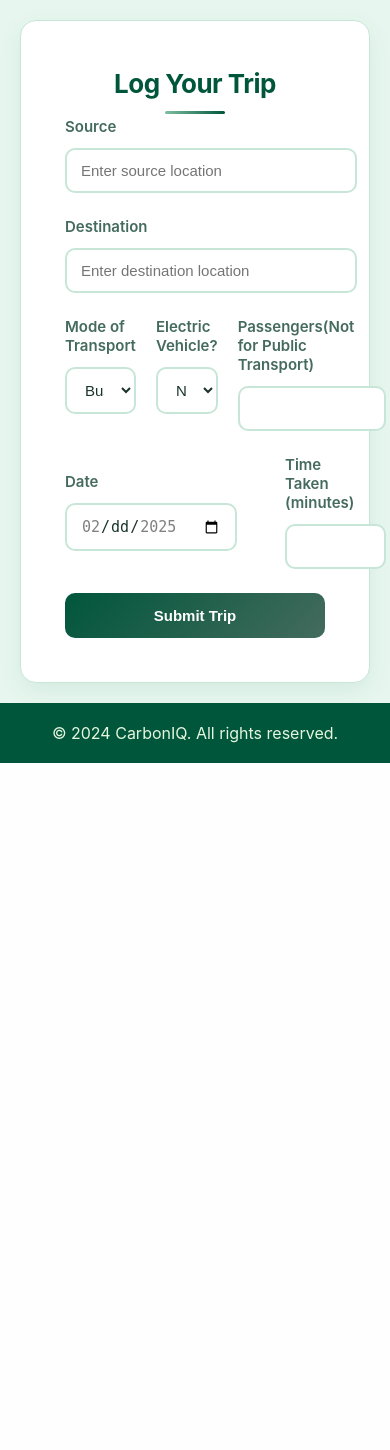
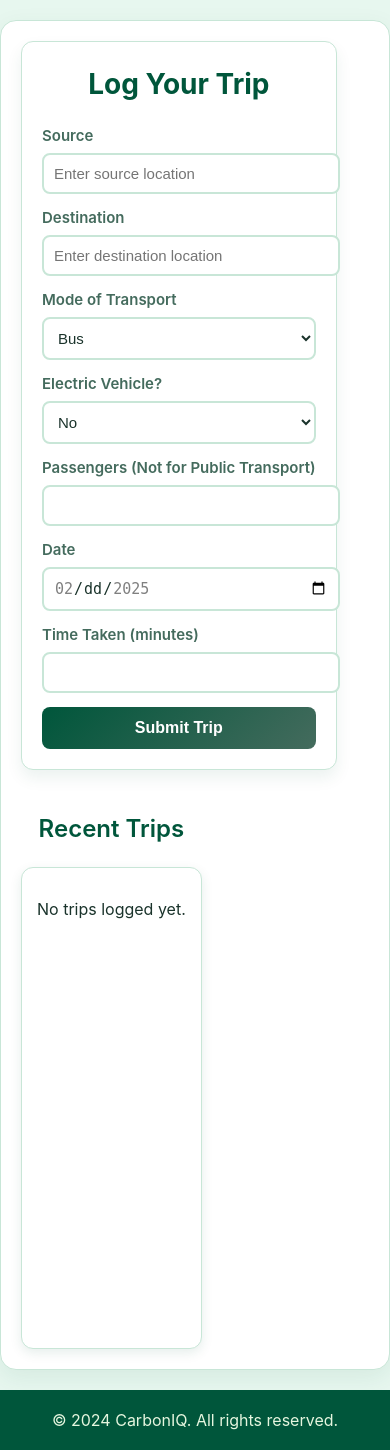
Before and after one commit to Mayank-711/CarbonIQ_Django, a Django app: page /logtrip/ in a window 390 px wide; the page is wider, and only the part inside the window is pictured. Shown: the part 102-1552 px from the top of that part. Before the commit the page ends 865 px from the top of that part, so only its background shows below. Run offline with Django 5.2, Linux system fonts and the light colour scheme; a user stored in the database is signed in; data comes from the database, SQL or seed files in the repository; both versions use the stored data as it was after the commit; parts of the project's set-up code (start-up, migrations or seed data) failed here and were passed over; some libraries are stand-ins or nearby versions.

Commit message:
messages , and little css done

```diff
--- a/static/css/logtrip.css
+++ b/static/css/logtrip.css
@@ -1,57 +1,83 @@
-
+/* Main Container */
 .container {
-            max-width: 500px;
-            margin: 5px auto;
-            padding: 20px;
+    max-width: 100%;
+    margin: 20px auto;
     background-color: #ffffff;
     border-radius: 16px;
-            box-shadow: 0 8px 24px rgba(0, 86, 59, 0.08); /* Using brand green for shadow */
-            border: 1px solid #c8e6d7; /* Using medium green for subtle border */
+    box-shadow: 0 8px 24px rgba(0, 86, 59, 0.08);
+    border: 1px solid #c8e6d7;
+    padding: 20px;
 }
 
-        h2 {
-            color: #00563B; /* Brand green */
-            text-align: center;
-            margin-bottom: 3px;
-            margin-top: 3px;
-            font-size: 32px;
-            font-weight: 700;
-            letter-spacing: -0.5px;
-            position: relative;
-            padding-bottom: 15px;
+/* Row Layout */
+.row {
+    display: flex;
+    flex-wrap: wrap;
+    gap: 20px;
+    justify-content: space-between;
+    align-items: flex-start;
 }
 
-        h2::after {
-            content: '';
-            position: absolute;
-            bottom: 0;
-            left: 50%;
-            transform: translateX(-50%);
-            width: 60px;
-            height: 3px;
-            background: linear-gradient(to right, #7fbea0, #00563B);
-            border-radius: 3px;
+/* Column Styling */
+.col-md-4 {
+    flex: 0 0 33%;
+    max-width: 33%;
+    box-sizing: border-box;
+}
+
+.col-md-8 {
+    flex: 0 0 66%;
+    max-width: 66%;
+    box-sizing: border-box;
+}
+
+/* Responsive Fix */
+@media (max-width: 768px) {
+    .col-md-4, .col-md-8 {
+        flex-basis: 100%;
+        max-width: 100%;
+    }
+
+    .row {
+        flex-direction: column;
+    }
+}
+
+/* Heading */
+.container h2 {
+    color: #00563B;
+    text-align: center;
+    margin: 5px 0 15px;
+    font-size: 28px;
+    font-weight: 700;
+    padding-bottom: 10px;
+}
+
+.container h3 {
+    color: #00563B;
+    text-align: center;
+    font-size: 24px;
+    font-weight: 600;
 }
 
 /* Form Container */
 .form-container {
-            padding: 30px;
     background-color: #ffffff;
     border-radius: 12px;
+    padding: 20px;
+    box-shadow: 0 8px 16px rgba(0, 86, 59, 0.08);
+    max-width: 100%;
+    margin: auto;
+    border: 1px solid #c8e6d7;
 }
 
 /* Labels */
 label {
     display: block;
-            margin-bottom: 12px;
     font-weight: 600;
-            color: #446b5d; /* Medium-dark green */
+    color: #446b5d;
+    margin-bottom: 8px;
     font-size: 15px;
-            transition: color 0.3s ease;
-        }
-
-        label:hover {
-            color: #00563B; /* Brand green on hover */
 }
 
 /* Input Fields */
@@ -60,91 +86,42 @@
 input[type="number"],
 select {
     width: 100%;
-            padding: 14px 16px;
-            margin-bottom: 24px;
-            border: 2px solid #c8e6d7; /* Light-medium green */
-            border-radius: 10px;
-            font-size: 16px;
-            color: #1a332b; /* Darkest green */
+    padding: 10px;
+    margin-bottom: 14px;
+    border: 2px solid #c8e6d7;
+    border-radius: 8px;
+    font-size: 15px;
+    color: #1a332b;
     background-color: #ffffff;
     transition: all 0.3s ease;
 }
 
-        input[type="text"]:hover,
-        input[type="date"]:hover,
-        input[type="number"]:hover,
+/* Input Hover & Focus */
+input:hover,
 select:hover {
-            border-color: #7fbea0; /* Medium green */
+    border-color: #7fbea0;
     background-color: #f8fbfa;
 }
 
-        input[type="text"]:focus,
-        input[type="date"]:focus,
-        input[type="number"]:focus,
+input:focus,
 select:focus {
-            border-color: #00563B; /* Brand green */
+    border-color: #00563B;
     box-shadow: 0 0 0 4px rgba(0, 86, 59, 0.1);
     outline: none;
-            background-color: #ffffff;
 }
-
-        /* Autocomplete Results */
-        .autocomplete-results {
-            list-style: none;
-            padding: 0;
-            margin: 0;
-            border: 2px solid #c8e6d7;
-            border-radius: 10px;
-
-            max-height: 200px;
-            overflow-y: auto;
-            display: none;
-            position: absolute;
-            width: 100%; /* Make width exactly same as input */
-            background-color: #ffffff;
-            z-index: 1000;
-            box-shadow: 0 8px 24px rgba(0, 86, 59, 0.12);
-        }
-
-        .autocomplete-container {
-            position: relative; /* Ensures dropdown aligns with input */
-            width: 100%;
-        }
-
-        .autocomplete-results li {
-            padding: 12px 16px;
-            cursor: pointer;
-            transition: all 0.3s ease;
-            color: #446b5d;
-            border-bottom: 1px solid #e7f7ef;
-            width: 100%; /* Ensures list items are full width */
-            box-sizing: border-box; /* Prevents overflow */
-        }
-
-        .autocomplete-results li:last-child {
-            border-bottom: none;
-        }
-
-        .autocomplete-results li:hover {
-            background-color: #f8fbfa;
-            color: #00563B;
-        }
-
 
 /* Button */
 button {
     width: 100%;
-            padding: 16px;
+    padding: 12px;
     background: linear-gradient(135deg, #00563B, #446b5d);
     color: white;
     border: none;
-            border-radius: 10px;
+    border-radius: 8px;
     font-size: 16px;
     font-weight: 600;
     cursor: pointer;
     transition: all 0.3s ease;
-            position: relative;
-            overflow: hidden;
 }
 
 button:hover {
@@ -158,164 +135,148 @@
     box-shadow: 0 2px 6px rgba(0, 86, 59, 0.1);
 }
 
-        /* Custom Scrollbar */
-        .autocomplete-results::-webkit-scrollbar {
-            width: 8px;
+/* Trip Log Section */
+.trip-log-container {
+    height: 450px; /* Fixed height for scroll */
+    overflow-y: auto;
+    background: #ffffff;
+    padding: 15px;
+    border-radius: 12px;
+    border: 1px solid #c8e6d7;
+    box-shadow: 0px 4px 12px rgba(0, 86, 59, 0.1);
 }
 
-        .autocomplete-results::-webkit-scrollbar-track {
-            background: #e7f7ef;
-            border-radius: 4px;
+/* Scrollbar */
+.trip-log-container::-webkit-scrollbar {
+    width: 6px;
 }
 
-        .autocomplete-results::-webkit-scrollbar-thumb {
+.trip-log-container::-webkit-scrollbar-thumb {
     background: #7fbea0;
-            border-radius: 4px;
+    border-radius: 10px;
 }
 
-        .autocomplete-results::-webkit-scrollbar-thumb:hover {
-            background: #446b5d;
-        }
-
-        /* Responsive Design */
-        @media (max-width: 768px) {
-            .container {
-                margin: 20px;
-                padding: 24px;
-            }
-
-            h2 {
-                font-size: 26px;
-            }
-
-            .form-container {
-                padding: 20px;
-            }
-
-            input[type="text"],
-            input[type="date"],
-            input[type="number"],
-            select {
-                padding: 12px 14px;
-                font-size: 15px;
-            }
-
-            button {
-                padding: 14px;
-                font-size: 15px;
-            }
-        }
-
-        /* Loading State for Button */
-        button.loading {
-            background: linear-gradient(135deg, #7fbea0, #446b5d);
-            pointer-events: none;
-            opacity: 0.8;
-        }
-
-        button.loading::after {
-            content: '';
-            position: absolute;
-            width: 20px;
-            height: 20px;
-            top: 50%;
-            left: 50%;
-            margin: -10px 0 0 -10px;
-            border: 2px solid #ffffff;
-            border-top-color: transparent;
-            border-radius: 50%;
-            animation: button-loading 0.8s linear infinite;
-        }
-
-        @keyframes button-loading {
-            to {
-                transform: rotate(360deg);
-            }
-        }
-        .flex-container {
-            display: flex;
-            gap: 20px;
-        }
-
-        .flex-container select {
-            flex: 1;
-        }
-
-        .flex-container-date {
-            display: flex;
-            gap: 80px; /* More gap to avoid clashing */
-            align-items: center; /* Align fields properly */
-        }
-
-        .date-input {
-            width:140px;
-        }
-
-        .time-input {
-            width: 170px; /* Restrict width of Time Taken */
-        }
-
-        .time-input input {
-            width: 100%; /* Ensure input fills the div */
-        }
-        .passenger-input{
-            width: 170px;
-        }
-
-
-        /* Trip Log Styles */
+/* Trip Summary */
 .trip-summary {
-    padding: 15px;
-    margin: 20px 0;
+    padding: 12px;
+    margin-bottom: 12px;
     border-radius: 8px;
-    box-shadow: 0px 4px 8px rgba(0, 0, 0, 0.1);
+    max-width: 100%;
+    box-shadow: 0px 4px 12px rgba(0, 0, 0, 0.12);
     transition: transform 0.2s ease, box-shadow 0.2s ease;
 }
 
-/* Green trip (eco-friendly) */
+/* Green Trip (Eco-friendly) */
 .green-trip {
     background: #e6f7e6;
     border-left: 6px solid #28a745;
 }
 
-/* Red trip (not eco-friendly) */
+/* Red Trip (Not Eco-friendly) */
 .red-trip {
     background: #fdecec;
     border-left: 6px solid #dc3545;
 }
 
-/* Hover effect */
+/* Hover Effect */
 .trip-summary:hover {
     transform: scale(1.02);
-    box-shadow: 0px 6px 12px rgba(0, 0, 0, 0.15);
+    box-shadow: 0px 6px 14px rgba(0, 0, 0, 0.18);
 }
 
-/* Trip Details Layout */
-.trip-summary h3 {
-    margin: 0 0 10px 0;
-    font-size: 18px;
-    color: #333;
-    font-weight: bold;
-}
-
-/* Row styling */
-.trip-row {
+/* Trip Details */
+.trip-summary .trip-row {
     display: flex;
     justify-content: space-between;
     padding: 5px 0;
     font-size: 14px;
     color: #555;
+    flex-wrap: wrap;
 }
 
-/* Strong emphasis */
-.trip-row span strong {
-    color: #222;
+.trip-summary .trip-row span {
+    flex: 1;
+    min-width: 140px;
 }
 
 /* Responsive */
 @media (max-width: 600px) {
-    .trip-row {
+    .trip-summary {
+        max-width: 100%;
+    }
+
+    .trip-summary .trip-row {
         flex-direction: column;
         gap: 5px;
     }
 }
+/* Autocomplete */
+.autocomplete-container {
+    position: relative;
+    width: 100%;
+}
+
+.autocomplete-results {
+    list-style: none;
+    padding: 0;
+    margin: 0;
+    border: 2px solid #c8e6d7;
+    border-radius: 8px;
+    max-height: 200px;
+    overflow-y: auto;
+    display: none;
+    position: absolute;
+    width: 100%;
+    background-color: #ffffff;
+    z-index: 10;
+    box-shadow: 0 8px 24px rgba(0, 86, 59, 0.12);
+}
+
+.autocomplete-results li {
+    padding: 10px;
+    cursor: pointer;
+    transition: all 0.3s ease;
+    color: #446b5d;
+    border-bottom: 1px solid #e7f7ef;
+}
+
+.autocomplete-results li:last-child {
+    border-bottom: none;
+}
+
+.autocomplete-results li:hover {
+    background-color: #f8fbfa;
+    color: #00563B;
+}
+/* Message Box */
+.messages-container {
+    max-width: 600px;
+    margin: 10px auto;
+    padding: 10px;
+}
+
+.message {
+    padding: 10px;
+    border-radius: 6px;
+    font-size: 14px;
+    margin-bottom: 8px;
+    box-shadow: 0px 4px 8px rgba(0, 0, 0, 0.1);
+}
+
+.success {
+    background-color: #e6f7e6;
+    border-left: 6px solid #28a745;
+    color: #155724;
+}
+
+.error {
+    background-color: #fdecec;
+    border-left: 6px solid #dc3545;
+    color: #721c24;
+}
+
+.warning {
+    background-color: #fff3cd;
+    border-left: 6px solid #ffc107;
+    color: #856404;
+}
--- a/templates/mainapp/logtrip.html
+++ b/templates/mainapp/logtrip.html
@@ -6,20 +6,30 @@
     <link rel="stylesheet" href="{% static 'css/logtrip.css' %}">
     <style>
 
-
     </style>
 {% endblock %}
+{% block content %}
 
-{% block content %}
     <div class="container">
+        {% if messages %}
+    <div class="messages-container">
+        {% for message in messages %}
+            <div class="message {{ message.tags }}">
+                {{ message }}
+            </div>
+        {% endfor %}
+    </div>
+{% endif %}
+
         <div class="row">
-            <div class="col-md-12">
+            <!-- Log Trip Form (33%) -->
+            <div class="col-md-4">
                 <div class="form-container">
                     <h2>Log Your Trip</h2>
                     <form id="trip-form" action="{% url "logtrip" %}" method="post">
                         {% csrf_token %}
                         <div class="autocomplete-container">
-                            <label for="destination">Source</label>
+                            <label for="source">Source</label>
                             <input type="text" id="source-input" name="source" placeholder="Enter source location" required />
                             <ul id="source-results" class="autocomplete-results"></ul>
                         </div>
@@ -31,7 +41,6 @@
                             <input type="text" id="destination-input" name="destination" placeholder="Enter destination location" required />
                             <ul id="destination-results" class="autocomplete-results"></ul>
                         </div>
-
                         <input type="hidden" id="dest-lat" name="dest_lat">
                         <input type="hidden" id="dest-lng" name="dest_lng">
 
@@ -58,7 +67,7 @@
                                 </select>
                             </div>
                             <div class="passenger-input">
-                                <label for="passenger-taken">Passengers(Not for Public Transport)</label>
+                                <label for="passenger-taken">Passengers (Not for Public Transport)</label>
                                 <input type="number" id="passengers" name="passengers" step="1"/>
                             </div>
                         </div>
@@ -74,7 +83,6 @@
                             </div>
                         </div>
 
-
                         <!-- Hidden fields to capture API values -->
                         <input type="hidden" id="calculated-distance" name="calculated_distance">
                         <input type="hidden" id="calculated-duration" name="calculated_duration">
@@ -83,32 +91,41 @@
                     </form>
                 </div>
             </div>
-        </div>
-    </div>
+
+            <!-- Recent Trips Section (66%) -->
+            <div class="col-md-8">
+                <div class="trip-container">
+                    <h3>Recent Trips</h3>
+                    <div class="trip-log-wrapper">
+                        <div class="trip-log-container">
                             {% if trip_logs %}
-    <h3>Recent Trips</h3>
-    <div class="trip-log-container">
                                 {% for trip in trip_logs %}
                                     <div class="trip-summary {% if trip.greener_travel %}green-trip{% else %}red-trip{% endif %}">
                                         <div class="trip-row">
                                             <span><strong>From:</strong> {{ trip.source_address }}</span>
                                             <span><strong>To:</strong> {{ trip.destination_address }}</span>
+                                            <span><strong>Date:</strong> {{ trip.date }}</span>
                                         </div>
                                         <div class="trip-row">
-                    <span><strong>Date:</strong> {{ trip.date }}</span>
                                             <span><strong>Mode:</strong> {{ trip.mode_of_transport }}</span>
                                             <span><strong>Time:</strong> {{ trip.time_taken }} mins</span>
-                </div>
-                <div class="trip-row">
                                             <span><strong>Distance:</strong> {{ trip.api_distance }} km</span>
                                             <span><strong>CO₂ Emission:</strong> {{ trip.co2_emission }}g</span>
                                         </div>
                                     </div>
                                 {% endfor %}
+                            {% else %}
+                                <p class="no-trips">No trips logged yet.</p>
+                            {% endif %}
                         </div>
-{% endif %}
+                    </div>
+                </div>
+            </div>
+        </div>
+    </div>
+{% endblock %}
 
-{% endblock %}
+
 
 {% block extra_scripts %}
 <script>
```
Also changed, not shown: db.sqlite3. Lines whose indentation alone changed are shown as unchanged.
